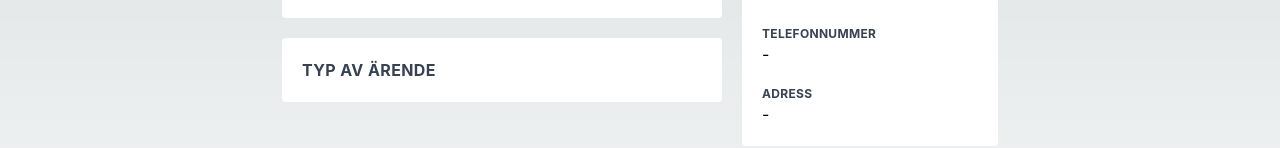
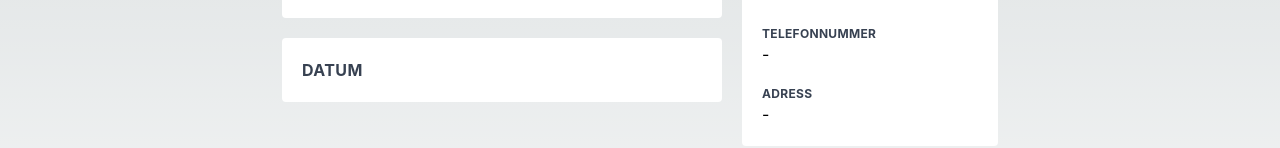
Before and after one commit to sharpness-se/hassessolskydd, a React (Create React App) app in the folder client/: page /skapaorder in a window 1280 px wide. Shown: the part 302-450 px from the top of the page. Built offline with nearby package versions, Linux system fonts and the light colour scheme.

Commit message:
changed "Typ av ärende" to contain contact date instead

```diff
--- a/client/src/pages/CreateOrderPageComponent.tsx
+++ b/client/src/pages/CreateOrderPageComponent.tsx
@@ -18,7 +18,7 @@ export default function CreateOrderPageComponent() {
       <div className="flex">
         <div className="flex flex-col flex-grow">
           <SearchBarComponent onCustomerSelect={handleCustomerSelect}/>
-          <ContactDateComponent heading={"Typ av ärende"} />
+          <ContactDateComponent heading={"Datum"} />
         </div>
         <CustomerDetailsComponent customer={customer} />
       </div>
```
